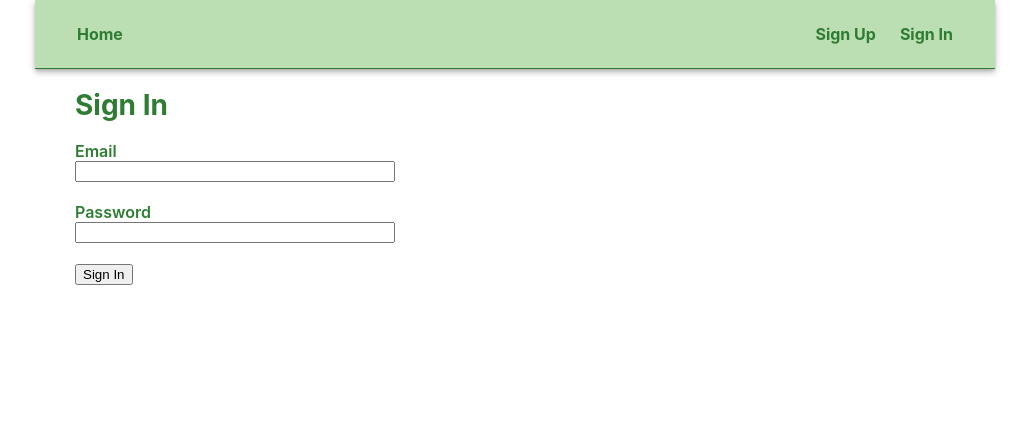
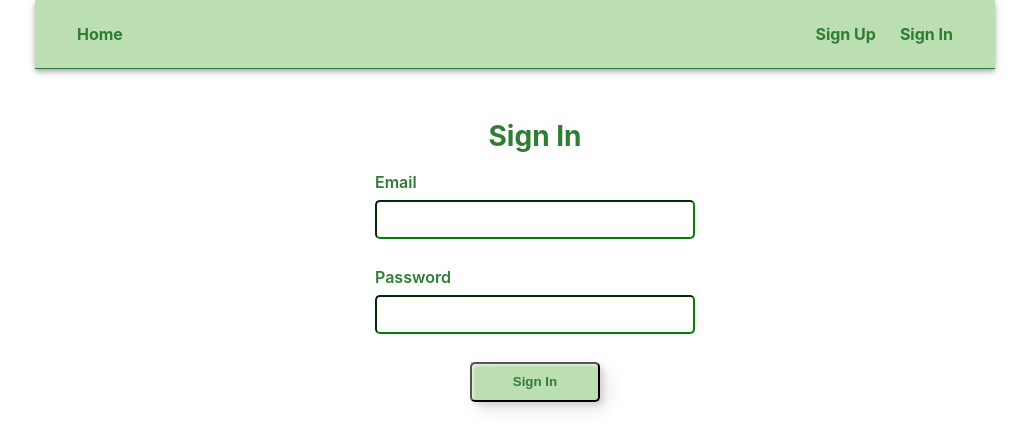
Before and after one commit to Maracasimova/goit-react-hw-08-phonebook, a React (Create React App) app: page /goit-react-hw-08-phonebook/login in a window 1280 px wide. Shown: the top 448 px of the page, without its empty margins (150-1179 px from the left). Built offline with nearby package versions, Linux system fonts and the light colour scheme.

Commit message:
Update Pages.module.css

```diff
--- a/src/pages/Pages.module.css
+++ b/src/pages/Pages.module.css
@@ -1,8 +1,12 @@
 .div {
   margin-left: 40px;
+  position: relative;
 }
+
 .form {
   width: 320px;
+  margin-left: auto;
+  margin-right: auto;
 }
 
 .label {
@@ -14,13 +18,20 @@
 }
 
 .p {
-  font-size: 12px;
+  font-size: 20px;
   color: #2e7d32;
+  text-align: center;
+}
+
+.pp {
+  margin-top: 40px;
 }
 
 .h1 {
   font-size: 28px;
   color: #2e7d32;
+  text-align: center;
+  margin-top: 50px;
 }
 
 .h2 {
@@ -35,18 +46,54 @@
 }
 
 .title {
-  margin-bottom: 20px;
   font-weight: 500;
   font-size: 35px;
+  color: green;
 }
 
 .text {
-  margin-bottom: 10px;
   font-size: 30px;
   font-weight: 700;
+  color: green;
 }
 
 .info {
   font-size: 20px;
-  color: var(--secondaryTextColor);
+  color: green;
+  margin-top: 40px;
 }
+
+.btn {
+  width: 130px;
+  margin: 0 auto;
+  display: block;
+  height: 40px;
+  color: #2e7d32;
+  border-radius: 5px;
+  font-weight: 700;
+  background-color: #bcdeb3;
+  cursor: pointer;
+  transition: all 0.3s ease;
+  position: relative;
+  box-shadow: inset 2px 2px 2px 0px rgba(255, 255, 255, 0.5),
+    7px 7px 20px 0px rgba(0, 0, 0, 0.1), 4px 4px 5px 0px rgba(0, 0, 0, 0.1);
+}
+
+.btn:hover {
+  background: #3d8732;
+  color: #a8e69e;
+}
+
+.input {
+  width: 100%;
+  padding: 10px 20px;
+  margin: 8px 0;
+  box-sizing: border-box;
+  border-radius: 5px;
+  border-color: green;
+}
+
+.link {
+  color: green;
+  font-weight: 600;
+}
```
